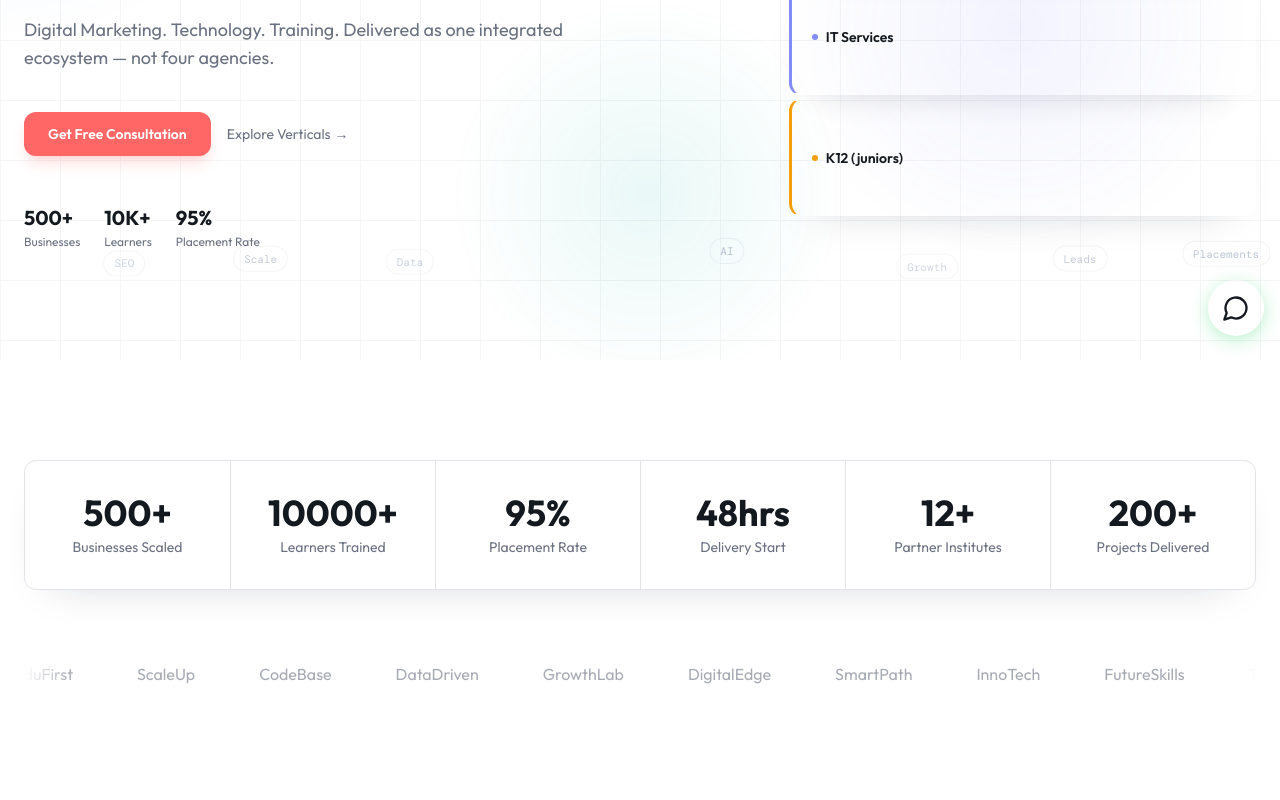
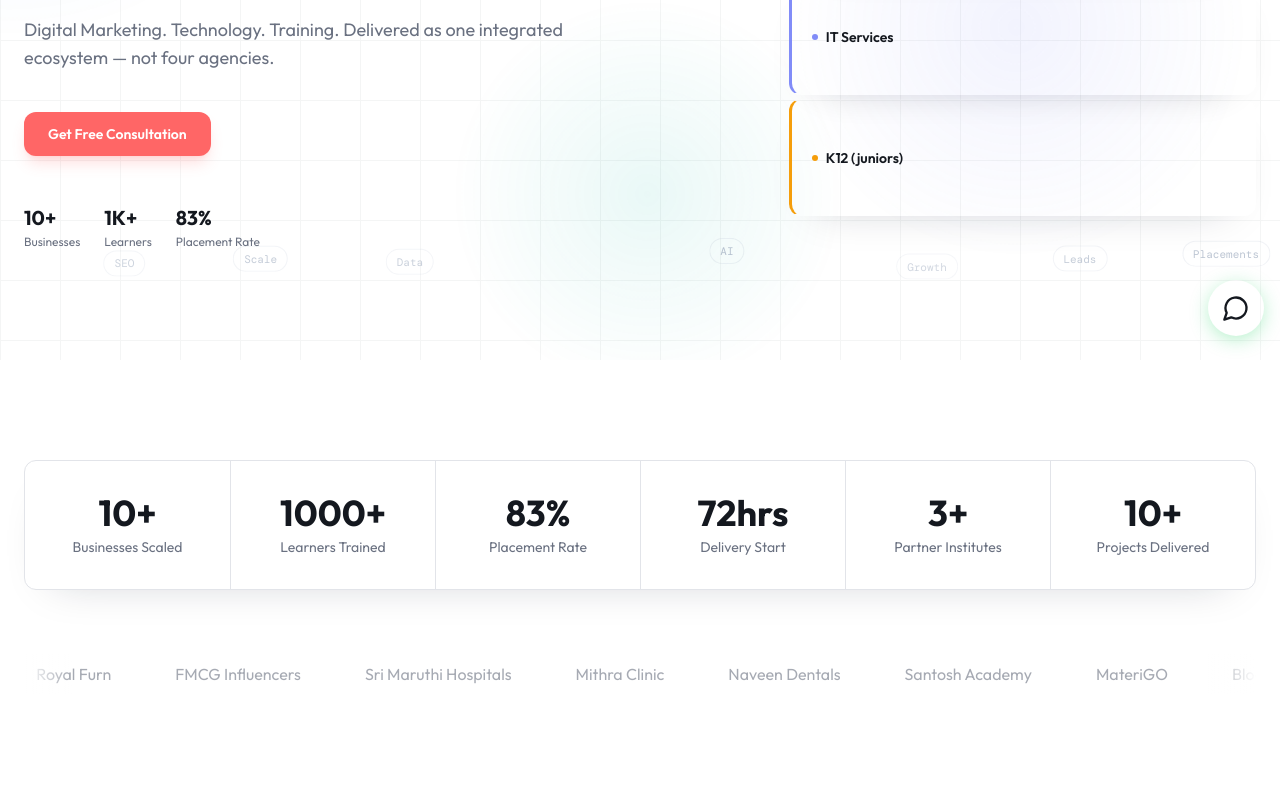
Before and after one commit to DataquotesTech/DQ-landing, a React (Vite) app: page / in a window 1280 px wide. Shown: the part 440-1240 px from the top of the page. Built offline with nearby package versions, Linux system fonts and the light colour scheme; the HTML template or start-up script is replaced by a standard one; a web font is replaced by a local one.

Commit message:
updated..!!

```diff
--- a/src/components/landing/ContactForm.tsx
+++ b/src/components/landing/ContactForm.tsx
@@ -54,7 +54,7 @@ export default function ContactForm() {
   return (
     <section
       id="contact"
-      className="py-20 md:py-[120px] scroll-mt-32 md:scroll-mt-40"
+      className="py-12 md:py-20 scroll-mt-32 md:scroll-mt-40"
     >
       <div className="section-animate max-w-[560px] mx-auto px-4 sm:px-6" ref={sectionRef}>
         <h2 className="text-3xl md:text-[48px] md:leading-[1.15] text-foreground mb-3 text-center stagger-child">
--- a/src/components/landing/HeroSection.tsx
+++ b/src/components/landing/HeroSection.tsx
@@ -155,7 +155,7 @@ export default function HeroSection() {
             >
               Get Free Consultation
             </a>
-            <a
+           {/*  <a
               href="#verticals"
               target="_blank"
               rel="noreferrer"
@@ -163,7 +163,7 @@ export default function HeroSection() {
             >
               Explore Verticals
               <span className="inline-block transition-transform group-hover:translate-x-1">→</span>
-            </a>
+            </a> */}
           </div>
 
           {/* Quick stats row */}
@@ -172,9 +172,9 @@ export default function HeroSection() {
             style={{ animationDelay: "1100ms" }}
           >
             {[
-              { val: "500+", label: "Businesses" },
-              { val: "10K+", label: "Learners" },
-              { val: "95%", label: "Placement Rate" },
+              { val: "10+", label: "Businesses" },
+              { val: "1K+", label: "Learners" },
+              { val: "83%", label: "Placement Rate" },
             ].map((s) => (
               <div key={s.label}>
                 <p className="font-sans font-bold text-xl text-foreground">{s.val}</p>
--- a/src/components/landing/Testimonials.tsx
+++ b/src/components/landing/Testimonials.tsx
@@ -4,45 +4,69 @@ import { useScrollAnimation } from "@/hooks/useScrollAnimation";
 const testimonials = [
   {
     persona: "Business Owner",
-    before: "12", after: "340", metric: "Monthly Leads",
+    before: "12",
+    after: "340",
+    metric: "Monthly Leads",
     color: "#3b82f6",
     quote: "DataQuotes transformed our entire digital strategy. We went from inconsistent results to a predictable pipeline within 90 days.",
-    name: "Arjun Mehta", title: "CEO", company: "ScaleForce Solutions",
+    name: "Ajay",
+    title: "CEO",
+    company: "SMPR Realty",
   },
   {
     persona: "Student",
-    before: "0", after: "3", metric: "Job Offers",
+    before: "0",
+    after: "3",
+    metric: "Job Offers",
     color: "#10b981",
     quote: "The live project experience and placement support gave me an edge that no classroom could. I had three offers before graduation.",
-    name: "Priya Sharma", title: "Full-Stack Developer", company: "TechNova",
+    name: "Priya Sharma",
+    title: "Full-Stack Developer",
+    company: "CENDUIT Solutions",
   },
   {
-    persona: "School Principal",
-    before: "0", after: "8", metric: "Coding Programs",
+    persona: "Academy Owner",
+    before: "0",
+    after: "8",
+    metric: "Coding Programs",
     color: "#f59e0b",
     quote: "Our students now have structured coding education integrated into the curriculum. The teacher training ensured sustainability.",
-    name: "Dr. Kavitha Rao", title: "Principal", company: "Meridian International School",
+    name: "Anitha",
+    title: "CEO",
+    company: "Santosh Academy",
   },
   {
-    persona: "CTO",
-    before: "6mo", after: "6wk", metric: "Delivery Time",
+    persona: "MSME Founder",
+    before: "6mo",
+    after: "6wk",
+    metric: "Delivery Time",
     color: "#818cf8",
     quote: "They understood our tech debt, proposed a clean architecture, and delivered a production-ready platform in six weeks flat.",
-    name: "Vikram Joshi", title: "CTO", company: "UrbanStack",
+    name: "Geetha",
+    title: "CEO",
+    company: "Royal Furn",
   },
   {
     persona: "Marketing Head",
-    before: "2%", after: "11%", metric: "Conversion Rate",
+    before: "2%",
+    after: "11%",
+    metric: "Conversion Rate",
     color: "#3b82f6",
     quote: "Our conversion rate jumped from 2% to 11% with their data-driven approach. The ROI spoke for itself within the first month.",
-    name: "Neha Kapoor", title: "VP Marketing", company: "GreenLeaf Organics",
+    name: "Dr. Swetha",
+    title: "Founder",
+    company: "Mithra Clinic",
   },
   {
     persona: "Institute Director",
-    before: "40%", after: "95%", metric: "Placement Rate",
+    before: "40%",
+    after: "95%",
+    metric: "Placement Rate",
     color: "#10b981",
     quote: "Partnering with DataQuotes elevated our placement rates dramatically. Students are now industry-ready from day one.",
-    name: "Prof. Rajesh Kumar", title: "Director", company: "TechBridge Academy",
+    name: "Prof. Rajesh Kumar",
+    title: "Director",
+    company: "TechBridge Academy",
   },
 ];
 
--- a/src/components/landing/TrustSnapshot.tsx
+++ b/src/components/landing/TrustSnapshot.tsx
@@ -2,17 +2,17 @@ import { useCountUp } from "@/hooks/useCountUp";
 import { useScrollAnimation } from "@/hooks/useScrollAnimation";
 
 const stats = [
-  { value: 500, suffix: "+", label: "Businesses Scaled" },
-  { value: 10000, suffix: "+", label: "Learners Trained" },
-  { value: 95, suffix: "%", label: "Placement Rate" },
-  { value: 48, suffix: "hrs", label: "Delivery Start" },
-  { value: 12, suffix: "+", label: "Partner Institutes" },
-  { value: 200, suffix: "+", label: "Projects Delivered" },
+  { value: 10, suffix: "+", label: "Businesses Scaled" },
+  { value: 1000, suffix: "+", label: "Learners Trained" },
+  { value: 83, suffix: "%", label: "Placement Rate" },
+  { value: 72, suffix: "hrs", label: "Delivery Start" },
+  { value: 3, suffix: "+", label: "Partner Institutes" },
+  { value: 10, suffix: "+", label: "Projects Delivered" },
 ];
 
 const partners = [
-  "TechCorp", "EduFirst", "ScaleUp", "CodeBase", "DataDriven",
-  "GrowthLab", "DigitalEdge", "SmartPath", "InnoTech", "FutureSkills",
+  "SMPR Realty", "Royal Furn", "FMCG Influencers", "Sri Maruthi Hospitals", "Mithra Clinic",
+  "Naveen Dentals", "Santosh Academy", "MateriGO", "BloomBites", "Insentisights",
 ];
 
 function StatBlock({ value, suffix, label }: { value: number; suffix: string; label: string }) {
--- a/src/pages/Index.tsx
+++ b/src/pages/Index.tsx
@@ -2,14 +2,14 @@ import ScrollProgress from "@/components/landing/ScrollProgress";
 import Navbar from "@/components/landing/Navbar";
 import HeroSection from "@/components/landing/HeroSection";
 import TrustSnapshot from "@/components/landing/TrustSnapshot";
-import VerticalsSection from "@/components/landing/VerticalsSection";
+/* import VerticalsSection from "@/components/landing/VerticalsSection"; */
 import ProblemSolution from "@/components/landing/ProblemSolution";
 import ServicesDeepDive from "@/components/landing/ServicesDeepDive";
 import ProcessFramework from "@/components/landing/ProcessFramework";
 import Testimonials from "@/components/landing/Testimonials";
 import CaseStudies from "@/components/landing/CaseStudies";
 import WhoThisIsFor from "@/components/landing/WhoThisIsFor";
-import FAQ from "@/components/landing/FAQ";
+/* import FAQ from "@/components/landing/FAQ"; */
 import ContactForm from "@/components/landing/ContactForm";
 import Footer from "@/components/landing/Footer";
 import WhatsAppFloat from "@/components/landing/WhatsAppFloat";
@@ -21,14 +21,14 @@ const Index = () => {
       <Navbar />
       <HeroSection />
       <TrustSnapshot />
-      <VerticalsSection />
+      {/* <VerticalsSection /> */}
       <ProblemSolution />
       <ServicesDeepDive />
       <ProcessFramework />
       <Testimonials />
       <CaseStudies />
       <WhoThisIsFor />
-      <FAQ />
+      {/* <FAQ /> */}
       <ContactForm />
       <Footer />
       <WhatsAppFloat />
```
